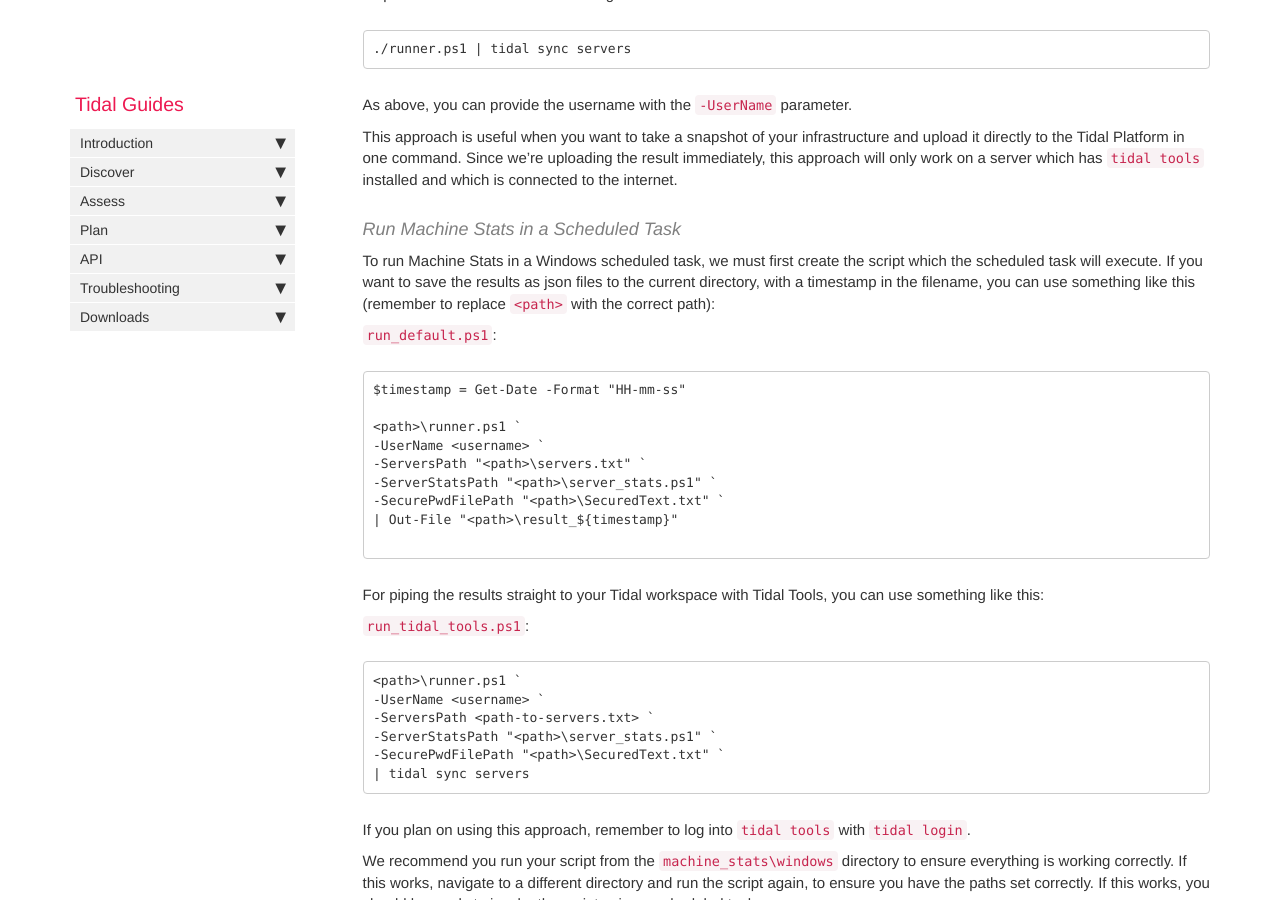
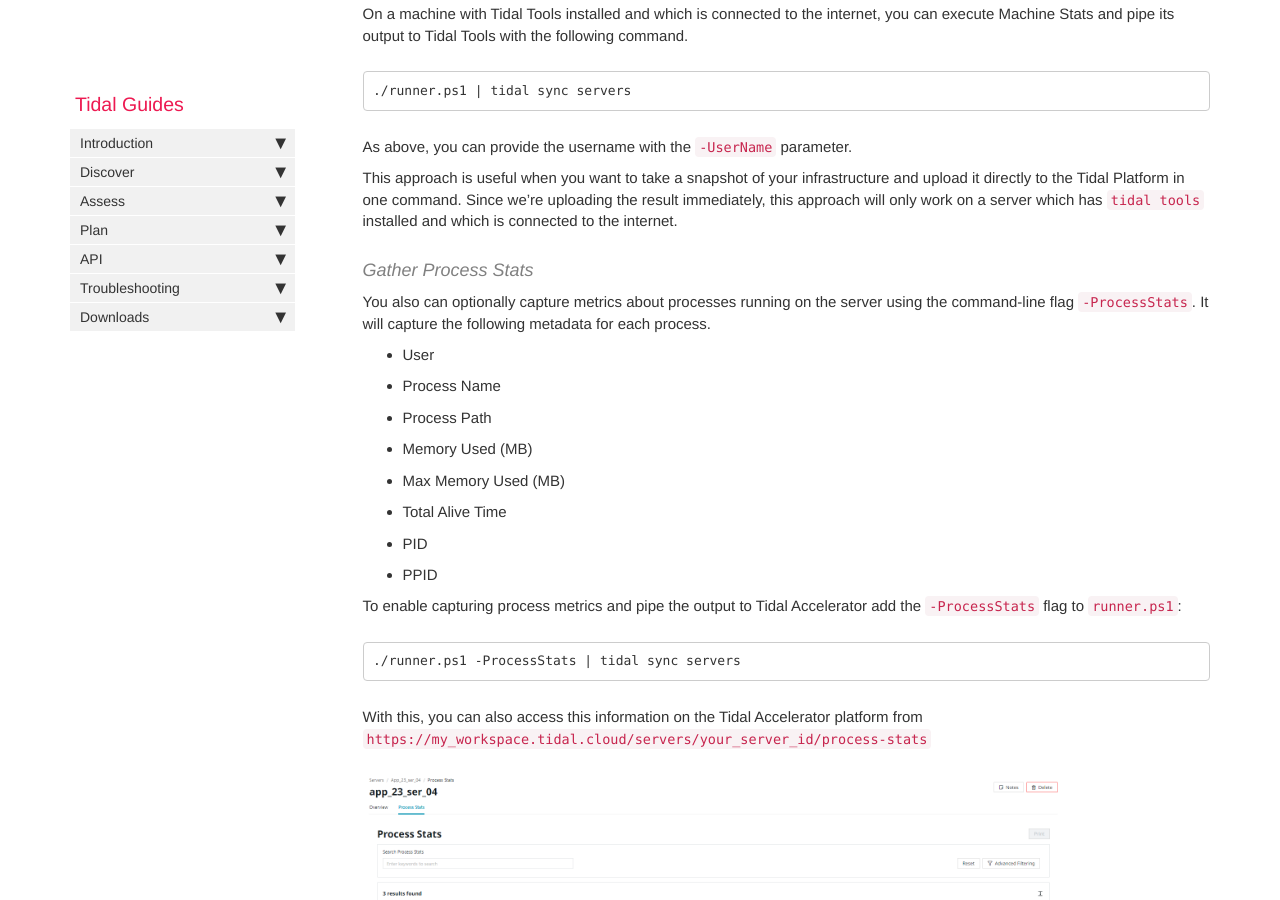
Before and after one commit to tidalmigrations/tidalmigrations.github.io, a Jekyll site: the page built from pages/tidal tools/machine_stats.md, in a window 1280 px wide and 900 px high, scrolled down 3508 px. Built offline with Jekyll 4.4.1, drawn with Linux system fonts in a browser that asks for light colours; nearby versions of some CDN libraries; comment, search, counter and statistics services are not loaded; some of the changed text lies outside the part shown.

Commit message:
Add process stats guide (#241)
* Add process stats guide

* Add review suggestions

```diff
--- a/pages/tidal tools/machine_stats.md
+++ b/pages/tidal tools/machine_stats.md
@@ -1,6 +1,6 @@
 ---
 title: Gather Machine Stats
-keywords: machine, stats, cron, job, windows, unix
+keywords: machine, stats, process, cron, job, windows, unix
 last_updated: April, 2022
 summary: "Gather machine stats from remote environments"
 sidebar: main_sidebar
@@ -115,6 +115,27 @@ On a machine with Tidal Tools installed and which is connected to the internet,
 As above, you can provide the username with the `-UserName` parameter.
 
 This approach is useful when you want to take a snapshot of your infrastructure and upload it directly to the Tidal Platform in one command. Since we're uploading the result immediately, this approach will only work on a server which has `tidal tools` installed and which is connected to the internet.
+
+#### Gather Process Stats
+
+You also can optionally capture metrics about processes running on the server using the command-line flag `-ProcessStats`. It will capture the following metadata for each process.
+
+- User
+- Process Name
+- Process Path
+- Memory Used (MB)
+- Max Memory Used (MB)
+- Total Alive Time
+- PID
+- PPID
+
+To enable capturing process metrics and pipe the output to Tidal Accelerator add the `-ProcessStats` flag to `runner.ps1`:
+
+    ./runner.ps1 -ProcessStats | tidal sync servers
+
+With this, you can also access this information on the Tidal Accelerator platform from `https://my_workspace.tidal.cloud/servers/your_server_id/process-stats`
+
+{% include image.html file="process_stats.png" %}
 
 #### Run Machine Stats in a Scheduled Task
 
@@ -262,6 +283,7 @@ dependencies setup:
 ### Run Machine Stats
 
 Now that you have created a hosts file, you have three options for how to run Machine Stats depending on your needs. You can run the program manually and save the output to a result file. You could use Machine Stats to capture data points on your inventory and send its output to your Tidal workspace. Finally, You can use Machine Stats to capture statistics on a host for a period of time. The following 3 sections will guide you through these scenarios.
+
 #### Execute Machine Stats Manually
 
 Execute `machine-stats` in your current working directory, and save the result to a `json` file of your choice.
@@ -281,6 +303,27 @@ Execute `machine-stats` and pipe its output to Tidal Tools:
     $ machine-stats | tidal sync servers
 
 This approach is useful when you want to take a snapshot of your infrastructure and upload it directly to the Tidal Platform in one command. Since we're uploading the result immediately, this approach will only work on a server which has `tidal tools` installed and which is connected to the internet.
+
+#### Gather Process Stats
+
+You also can optionally capture metrics about processes running on the server using the command-line flag `--process-stats`. It will capture the following metadata for each process.
+
+- User
+- Process Name
+- Process Path
+- Memory Used (MB)
+- Max Memory Used (MB)
+- Total Alive Time
+- PID
+- PPID
+
+To enable capturing process metrics and pipe the output to Tidal Accelerator add the `--process-stats flag` to `machine-stats`:
+
+    $ machine-stats --process-stats | tidal sync servers
+
+With this, you can also access this information on the Tidal Accelerator platform from `https://my_workspace.tidal.cloud/servers/your_server_id/process-stats`
+
+{% include image.html file="process_stats.png" %}
 
 #### Run Machine Stats on a Cron Job
 
```
Also changed, not shown: images/process_stats.png (added).
